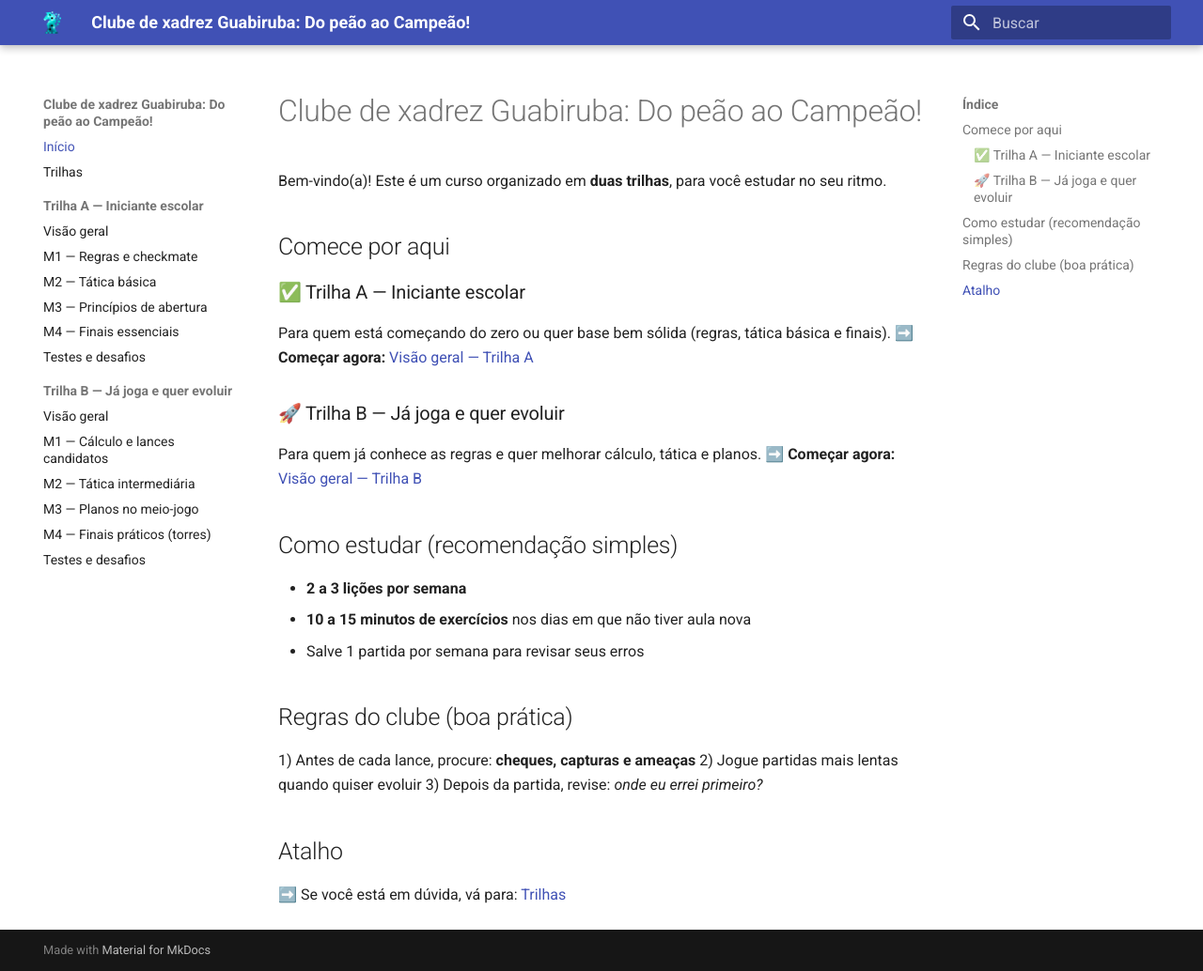
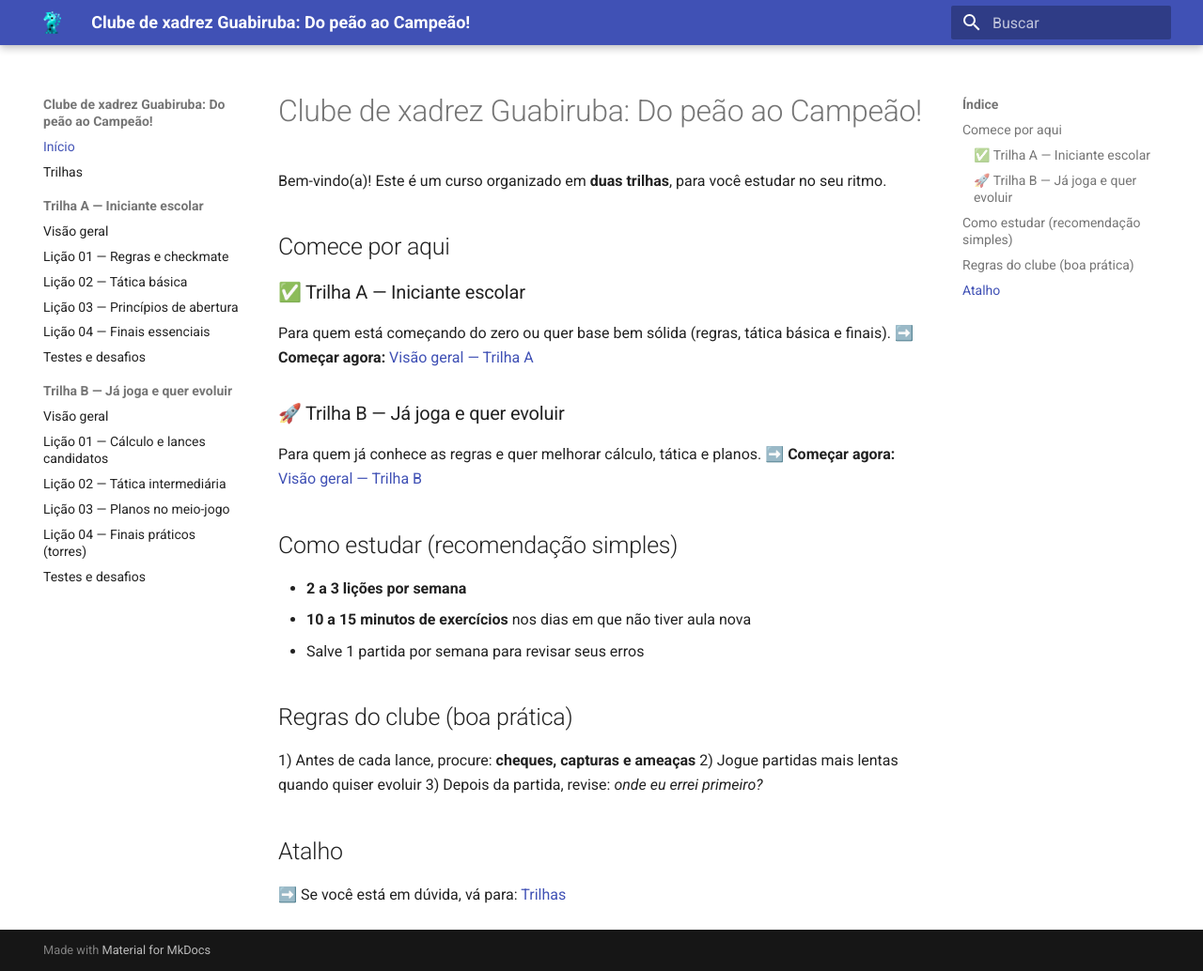
Before and after one commit to douglasvieiradossantos/Clube-de-xadrez-Guabiruba-Do-pe-o-ao-campe-o, an MkDocs documentation site: the page built from docs/index.md, in a window 1280 px wide and 1034 px high. Shown: the whole window at 94% size. Built offline with MkDocs 1.6.1 and Material for MkDocs 9.7.7, drawn with Linux system fonts in a browser that asks for light colours.

Commit message:
Rename modules to 'Lição' in mkdocs.yml

```diff
--- a/mkdocs.yml
+++ b/mkdocs.yml
@@ -20,16 +20,16 @@ nav:
 
   - "Trilha A — Iniciante escolar":
       - Visão geral: iniciante/index.md
-      - "M1 — Regras e checkmate": iniciante/m1-regras.md
-      - "M2 — Tática básica": iniciante/m2-tatica-1.md
-      - "M3 — Princípios de abertura": iniciante/m3-abertura-principios.md
-      - "M4 — Finais essenciais": iniciante/m4-finais-1.md
+      - "Lição 01 — Regras e checkmate": iniciante/m1-regras.md
+      - "Lição 02 — Tática básica": iniciante/m2-tatica-1.md
+      - "Lição 03 — Princípios de abertura": iniciante/m3-abertura-principios.md
+      - "Lição 04 — Finais essenciais": iniciante/m4-finais-1.md
       - "Testes e desafios": iniciante/testes.md
 
   - "Trilha B — Já joga e quer evoluir":
       - Visão geral: evoluir/index.md
-      - "M1 — Cálculo e lances candidatos": evoluir/m1-calculo.md
-      - "M2 — Tática intermediária": evoluir/m2-tatica-2.md
-      - "M3 — Planos no meio-jogo": evoluir/m3-planos.md
-      - "M4 — Finais práticos (torres)": evoluir/m4-finais-2.md
+      - "Lição 01 — Cálculo e lances candidatos": evoluir/m1-calculo.md
+      - "Lição 02 — Tática intermediária": evoluir/m2-tatica-2.md
+      - "Lição 03 — Planos no meio-jogo": evoluir/m3-planos.md
+      - "Lição 04 — Finais práticos (torres)": evoluir/m4-finais-2.md
       - "Testes e desafios": evoluir/testes.md
```
